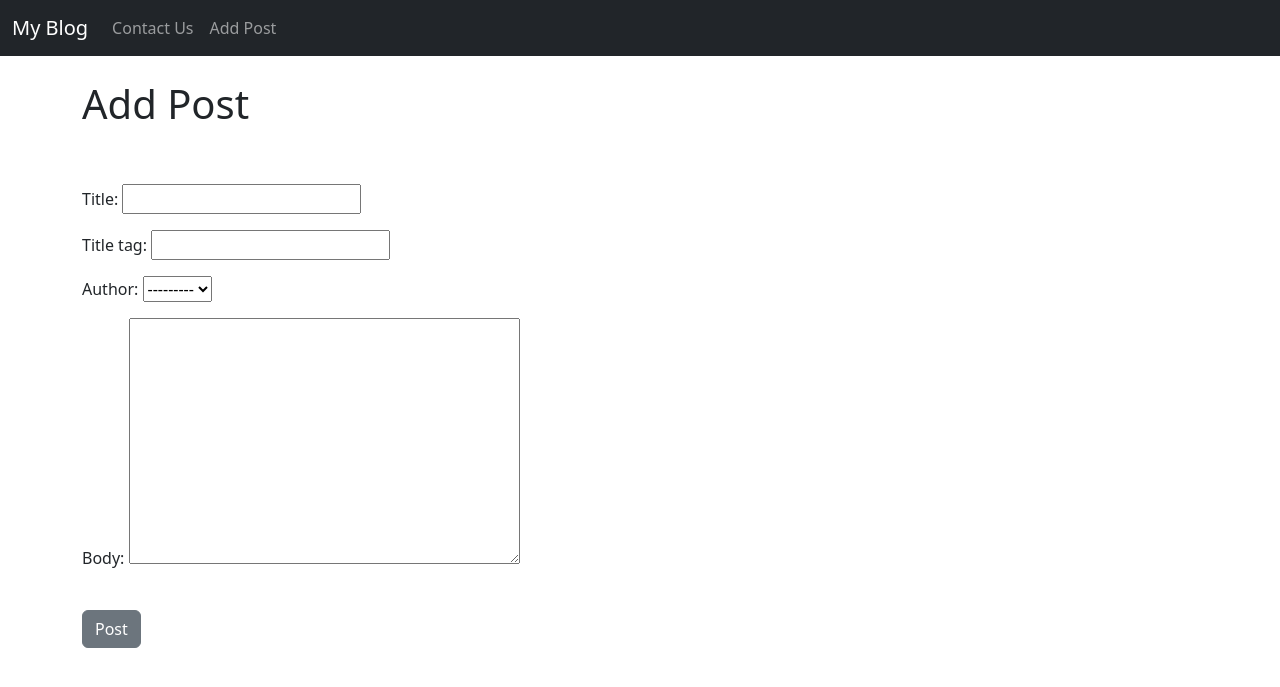
After one commit to silvaludwig/django-basic-blog, a Django app: page /add_post/ in a window 1280 px wide. The commit adds this page. Shown: the top 687 px of the page. Run offline with Django 5.2, Linux system fonts and the light colour scheme.

Commit message:
adding contact page and add post page

```diff
--- a/basicblog/myblog/models.py
+++ b/basicblog/myblog/models.py
@@ -1,12 +1,16 @@
 from django.db import models
 from django.contrib.auth.models import User
+from django.urls import reverse
 
 
 class Post(models.Model):
     title = models.CharField(max_length=255)
-    title_tag = models.CharField(max_length=255, default="My Blog")
+    title_tag = models.CharField(max_length=255)
     author = models.ForeignKey(User, on_delete=models.CASCADE)
     body = models.TextField()
 
     def __str__(self):
         return self.title + ' | ' + str(self.author)
+
+    def get_absolute_url(self):
+        return reverse("article-detail", kwargs={"pk": self.pk})
--- /dev/null
+++ b/basicblog/myblog/templates/add_post.html
@@ -0,0 +1,14 @@
+{% extends "base.html" %}
+
+{% block content%}
+
+    <h1>Add Post</h1>
+    <br/><br/>
+    <form method="POST">
+        {% csrf_token %}
+        {{ form.as_p }}
+        <br/>
+        <button class="btn btn-secondary">Post</button>
+
+
+{% endblock %}
--- a/basicblog/myblog/templates/base.html
+++ b/basicblog/myblog/templates/base.html
@@ -20,9 +20,13 @@
           <div class="collapse navbar-collapse" id="navbarSupportedContent">
             <ul class="navbar-nav me-auto mb-2 mb-lg-0">
 
-              <li class="nav-item">
-                <a class="nav-link" href="#">Contact Us</a>
-              </li>
+                <li class="nav-item">
+                  <a class="nav-link" href='{%url "contact"%}'>Contact Us</a>
+                </li>
+
+                <li class="nav-item">
+                  <a class="nav-link" href= '{%url "add_post"%}'>Add Post</a>
+                </li>
 
             </ul>
 
--- a/basicblog/myblog/urls.py
+++ b/basicblog/myblog/urls.py
@@ -1,9 +1,11 @@
 # from . import views
 from django.urls import path
-from .views import HomeView, ArticleDetailView
+from .views import HomeView, ArticleDetailView, AddPostView, ContactView
 
 urlpatterns = [
     # path('', views.home, name="home"),
     path('', HomeView.as_view(), name="home"),
     path('article/<int:pk>', ArticleDetailView.as_view(), name='article-detail'),
+    path('add_post/', AddPostView.as_view(), name='add_post'),
+    path('contact/', ContactView.as_view(), name="contact"),
 ]
--- a/basicblog/myblog/views.py
+++ b/basicblog/myblog/views.py
@@ -1,5 +1,5 @@
 from django.shortcuts import render
-from django.views.generic import ListView, DetailView
+from django.views.generic import ListView, DetailView, CreateView
 
 from .models import Post
 
@@ -11,6 +11,18 @@ class HomeView(ListView):
     model = Post
     template_name = 'home.html'
 
+
+class ContactView(ListView):
+    model = Post
+    template_name = 'contact.html'
+
+
 class ArticleDetailView(DetailView):
     model = Post
     template_name = "article_details.html"
+
+
+class AddPostView(CreateView):
+    model = Post
+    template_name = 'add_post.html'
+    fields = '__all__'
```
Also changed, not shown: basicblog/myblog/templates/contact.html (added, +8 -0 lines).
